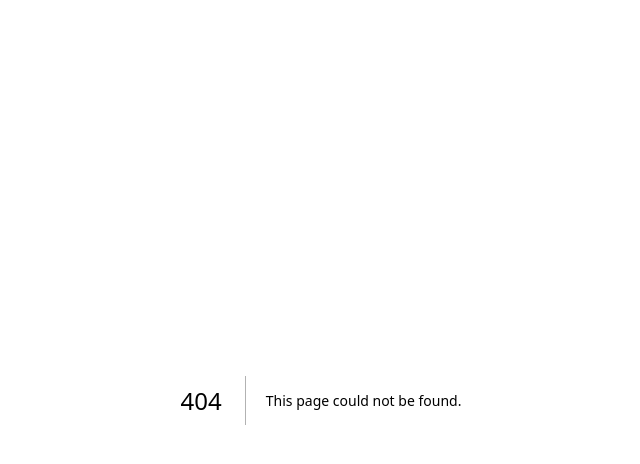
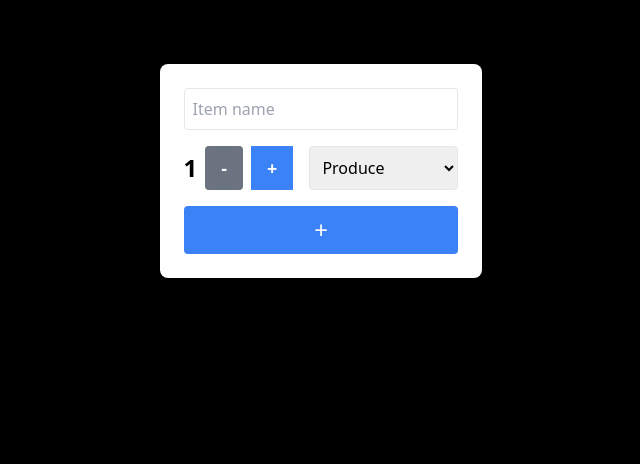
Before and after one commit to Harjot-kaur28/cprg306-assignments, a Next.js app: page /week-5 in a window 1280 px wide. Before the commit this address had no page. Shown: the top 464 px of the page, without its empty margins (319-959 px from the left). Built offline with nearby package versions, Linux system fonts and the light colour scheme.

Commit message:
insert app\week-5\new-item.js

```diff
--- a/app/page.js
+++ b/app/page.js
@@ -13,6 +13,9 @@ export default function Page() {
       <p>
         <Link href="/week-4">Go to Week 4 Page</Link>
       </p>
+      <p>
+        <Link href="/week-5">Go to Week 5 Page</Link>
+      </p>
     </main>
   );
 }
--- /dev/null
+++ b/app/week-5/new-item.js
@@ -0,0 +1,90 @@
+"use client";
+import { useState } from "react";
+
+export default function NewItem() {
+  const [name, setName] = useState("");
+  const [quantity, setQuantity] = useState(1);
+  const [category, setCategory] = useState("Produce");
+
+  const increment = () => {
+    setQuantity((prev) => (prev < 20 ? prev + 1 : prev));
+  };
+
+  const decrement = () => {
+    setQuantity((prev) => (prev > 1 ? prev - 1 : prev));
+  };
+
+  const handleSubmit = (event) => {
+    event.preventDefault();
+    const item = { name, quantity, category };
+    console.log("New Item Added:", item);
+    alert(`Item: ${name}\nQuantity: ${quantity}\nCategory: ${category}`);
+    setName("");
+    setQuantity(1);
+    setCategory("Produce");
+  };
+
+  return (
+    <div className="max-w-md mx-auto mt-10 p-6 bg-white shadow-lg rounded-lg">
+      <form onSubmit={handleSubmit} className="space-y-4">
+        <input
+          type="text"
+          value={name}
+          onChange={(e) => setName(e.target.value)}
+          required
+          placeholder="Item name"
+          className="w-full border p-2 rounded"
+        />
+        <div className="flex space-x-4">
+          <div className="flex items-center space-x-2">
+            <span className="text-2xl font-bold">{quantity}</span>
+            <button
+              onClick={decrement}
+              type="button"
+              disabled={quantity === 1}
+              className="px-4 py-2 text-lg font-bold rounded bg-gray-500 text-white hover:bg-blue-600"
+            >
+              -
+            </button>
+            <button
+              onClick={increment}
+              type="button"
+              className="px-4 py-2 text-lg font-bold bg-blue-500 text-white hover:bg-blue-600"
+            >
+              +
+            </button>
+          </div>
+          <select
+            value={category}
+            onChange={(e) => setCategory(e.target.value)}
+            className="w-full border p-2 rounded"
+          >
+            {[
+              "Produce",
+              "Dairy",
+              "Bakery",
+              "Meat",
+              "Frozen Foods",
+              "Canned Goods",
+              "Dry Goods",
+              "Beverages",
+              "Snacks",
+              "Household",
+              "Other",
+            ].map((cat) => (
+              <option key={cat} value={cat}>
+                {cat}
+              </option>
+            ))}
+          </select>
+        </div>
+        <button
+          type="submit"
+          className="w-full text-2xl bg-blue-500 text-white p-2 rounded hover:bg-blue-600"
+        >
+          +
+        </button>
+      </form>
+    </div>
+  );
+}
--- /dev/null
+++ b/app/week-5/page.js
@@ -0,0 +1,10 @@
+import NewItem from "./new-item";
+
+export default function Week5Page() {
+  return (
+    <main className="bg-black flex flex-col items-center min-h-screen p-6">
+
+      <NewItem />
+    </main>
+  );
+}
```
